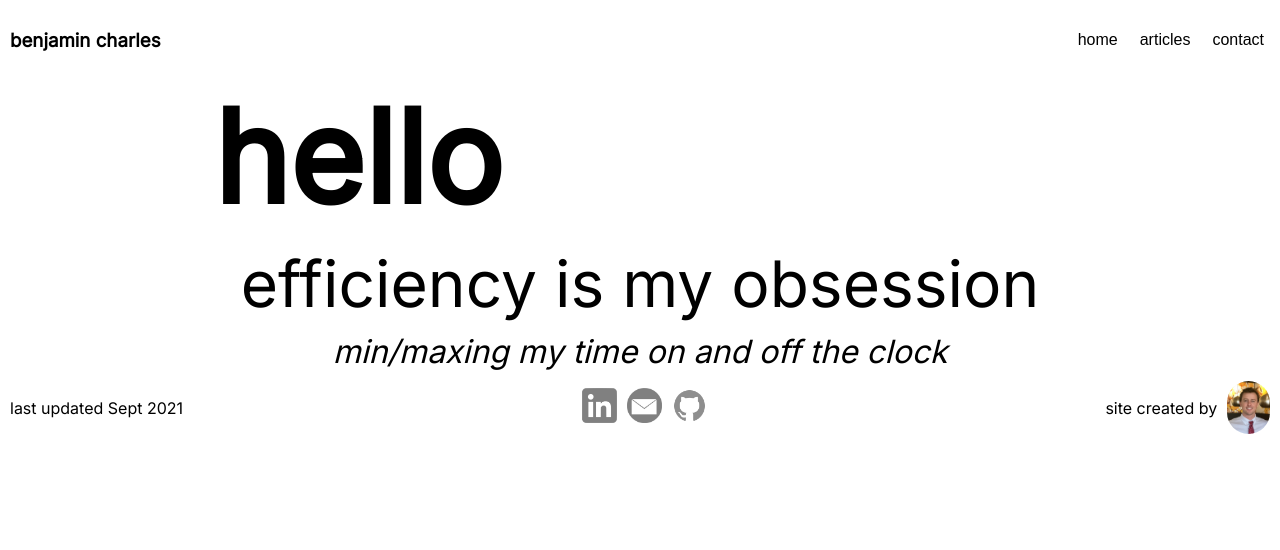
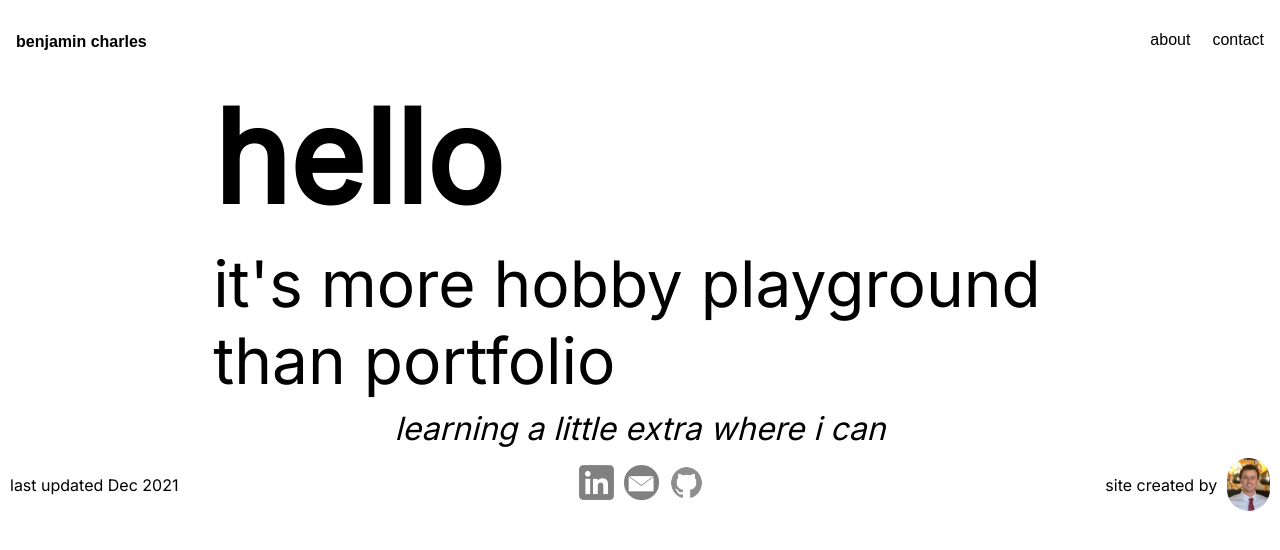
Before and after one commit to rxeuphoria/personal-site, a React (Create React App) app: page / in a window 1280 px wide. Shown: the top 550 px of the page. Built offline with nearby package versions, Linux system fonts and the light colour scheme.

Commit message:
updated a few lines, removed home from the navbar and tied its link to the badge.

```diff
--- a/src/App.js
+++ b/src/App.js
@@ -17,25 +17,32 @@ function App() {
   const [pages] = useState([
     {
       index: 0,
-      navtitle: "home",
+      navtitle: "",
       maintitle: "hello",
-      subtitle: "efficiency is my obsession",
-      subtext: "min/maxing my time on and off the clock",
+      subtitle: "it's more hobby playground than portfolio",
+      subtext: "learning a little extra where i can",
     },
     {
       index: 1,
-      navtitle: "articles",
-      maintitle: "articles",
-      subtitle: "",
-      subtext: "coming soon",
+      navtitle: "about",
+      maintitle: "",
+      subtitle: "this webapp is about",
+      subtext: "exploring create-react-app and some other lightweight packages around it.  it's limited, but that's the point.",
     },
     {
       index: 2,
       navtitle: "contact",
-      maintitle: "cast a lure",
-      subtitle: "based in detroit, mi",
-      subtext: "benchackerman@gmail.com",
+      maintitle: "",
+      subtitle: "help get me to seattle",
+      subtext: "↓(via employment)↓",
     },
+    // {
+    //   index: 3,
+    //   navtitle: "tools",
+    //   maintitle: "",
+    //   subtitle: "calculators and other golfed solutions",
+    //   subtext: "it's all for practice."
+    // }
   ]);
   const [index, setIndex] = useState(0);
 
--- a/src/components/Footer.js
+++ b/src/components/Footer.js
@@ -28,7 +28,7 @@ const centerIconStyling = {
 const Footer = () => {
   return (
     <FooterContainer>
-      <FooterSection>last updated Sept 2021</FooterSection>
+      <FooterSection>last updated Dec 2021</FooterSection>
       <FooterSection>
         <a href="https://www.linkedin.com/in/bcackerman/">
           <img src={linkedinIcon} style={centerIconStyling} alt="LinkedIn" />
--- a/src/components/Navigation.js
+++ b/src/components/Navigation.js
@@ -9,6 +9,16 @@ const Nav = styled.nav`
 const Badge = styled.h3`
   font-weight: bold;
 `;
+
+const BadgeButton = styled.button`
+  font-weight:bold;
+  text-decoration: none;
+  border: none;
+  background: none;
+  font-size: 1rem;
+  cursor: pointer;
+`;
+
 const NavLinks = styled.div`
   display: flex;
   gap: 10px;
@@ -22,16 +32,17 @@ const NavLinkSingle = styled.button`
   cursor: pointer;
 `;
 
-const Navigation = ({pages, selectPage}) => {
-
+const Navigation = ({ pages, selectPage }) => {
   return (
     <Nav>
-      <Badge>benjamin charles</Badge>
+      <Badge><BadgeButton onClick={() => {selectPage(0);}}>benjamin charles</BadgeButton></Badge>
       <NavLinks>
         {pages.map((prop) => (
           <NavLinkSingle
             key={prop.index}
-            onClick={() => {selectPage(prop.index)}}
+            onClick={() => {
+              selectPage(prop.index);
+            }}
           >
             {prop.navtitle}
           </NavLinkSingle>
```
